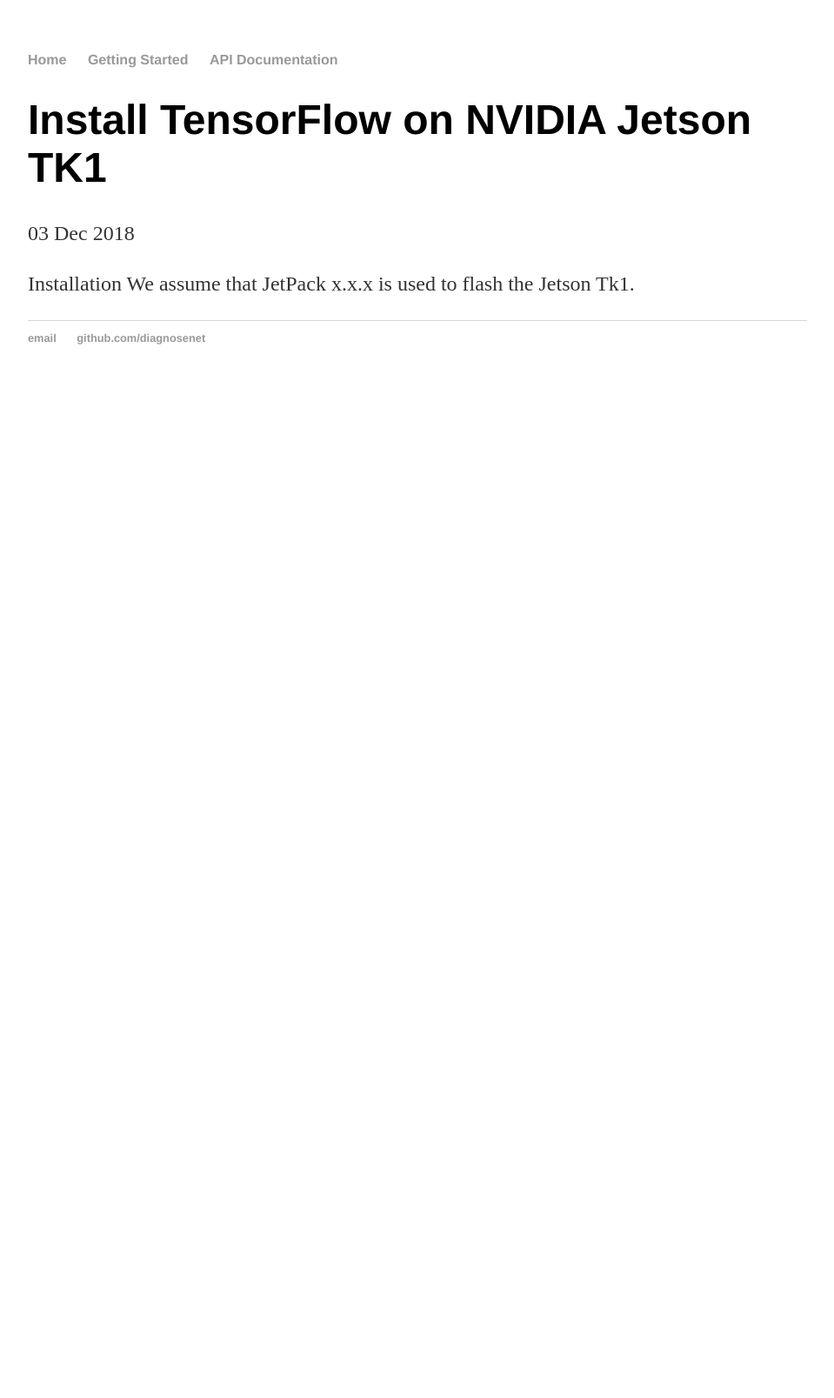
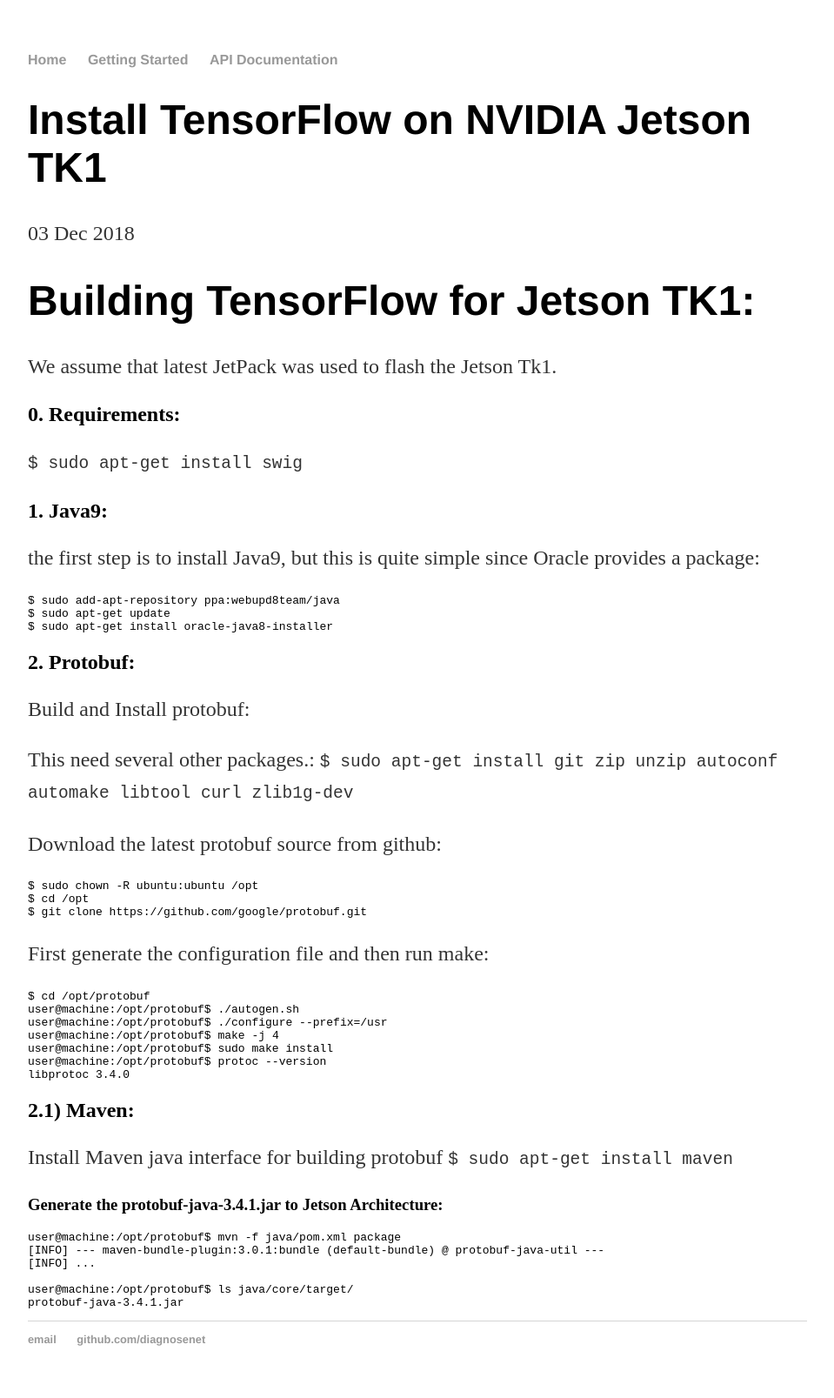
Before and after one commit to diagnosenet/diagnosenet.github.io, a Jekyll site: the page built from _posts/2018-12-03-tensorflow-installation-jetsontk1.md, in a window 1280 px wide. Shown: the whole page at 87% size, without its empty margins (160-1119 px from the left). Built offline with Jekyll 4.4.1, drawn with Linux system fonts in a browser that asks for light colours; before the commit the page ends 900 px from its top, so only the background shows below that.

Commit message:
Update 2018-12-03-tensorflow-installation-jetsontk1.md

````diff
--- a/_posts/2018-12-03-tensorflow-installation-jetsontk1.md
+++ b/_posts/2018-12-03-tensorflow-installation-jetsontk1.md
@@ -4,5 +4,54 @@
 date: 2018-12-03
 ---
 
-Installation
-We assume that JetPack x.x.x is used to flash the Jetson Tk1.
+# Building TensorFlow for Jetson TK1:
+We assume that latest JetPack was used to flash the Jetson Tk1.
+
+## 0. Requirements:
+```$ sudo apt-get install swig```
+
+## 1. Java9:
+the first step is to install Java9, but this is quite simple since Oracle provides a package:
+```bash
+$ sudo add-apt-repository ppa:webupd8team/java
+$ sudo apt-get update
+$ sudo apt-get install oracle-java8-installer
+```
+
+## 2. Protobuf:
+Build and Install protobuf:
+
+This need several other packages.:
+```$ sudo apt-get install git zip unzip autoconf automake libtool curl zlib1g-dev```
+
+Download the latest protobuf source from github:
+```bash
+$ sudo chown -R ubuntu:ubuntu /opt
+$ cd /opt
+$ git clone https://github.com/google/protobuf.git
+```
+
+First generate the configuration file and then run make:
+```bash
+$ cd /opt/protobuf
+user@machine:/opt/protobuf$ ./autogen.sh
+user@machine:/opt/protobuf$ ./configure --prefix=/usr
+user@machine:/opt/protobuf$ make -j 4
+user@machine:/opt/protobuf$ sudo make install
+user@machine:/opt/protobuf$ protoc --version
+libprotoc 3.4.0
+```
+
+## 2.1) Maven:
+Install Maven java interface for building protobuf
+```$ sudo apt-get install maven```
+
+### Generate the protobuf-java-3.4.1.jar to Jetson Architecture:
+```bash
+user@machine:/opt/protobuf$ mvn -f java/pom.xml package
+[INFO] --- maven-bundle-plugin:3.0.1:bundle (default-bundle) @ protobuf-java-util ---
+[INFO] ...
+
+user@machine:/opt/protobuf$ ls java/core/target/
+protobuf-java-3.4.1.jar
+```
````
